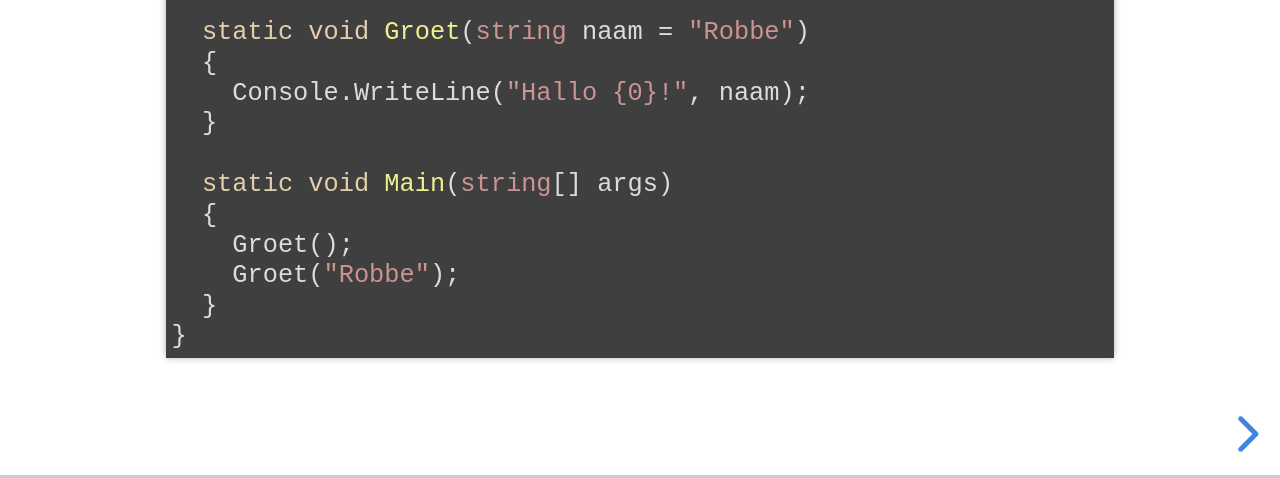
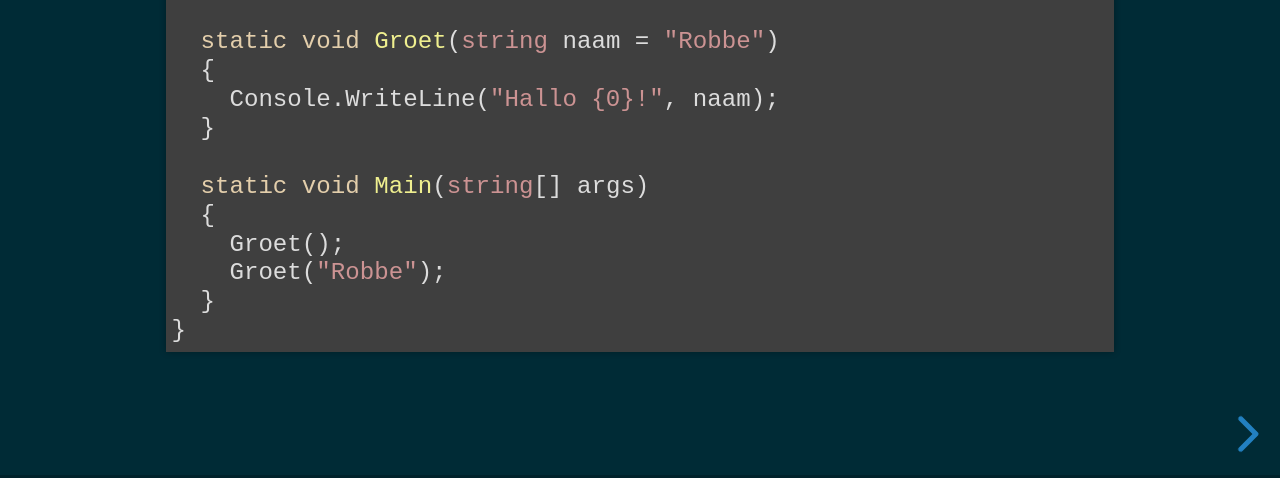
Before and after one commit to ViktorH-immalle/VHendrickx-immalle.github.io, a plain HTML site: page index.html in a window 1280 px wide. Shown: the part 322-800 px from the top of the page. Drawn offline with nearby package versions, Linux system fonts and the light colour scheme; some packages are replaced by stand-ins of ours.

Commit message:
Update index.html

```diff
--- a/index.html
+++ b/index.html
@@ -4,7 +4,7 @@
         <meta charset="utf-8">
         <title>reveal-md</title>
         <link rel="stylesheet" href="./css/reveal.css">
-        <link rel="stylesheet" href="./css/theme/white.css" id="theme">
+        <link rel="stylesheet" href="./css/theme/moon.css" id="theme">
         <link rel="stylesheet" href="./css/highlight/zenburn.css">
         <link rel="stylesheet" href="./css/print/paper.css" type="text/css" media="print">
 
```
